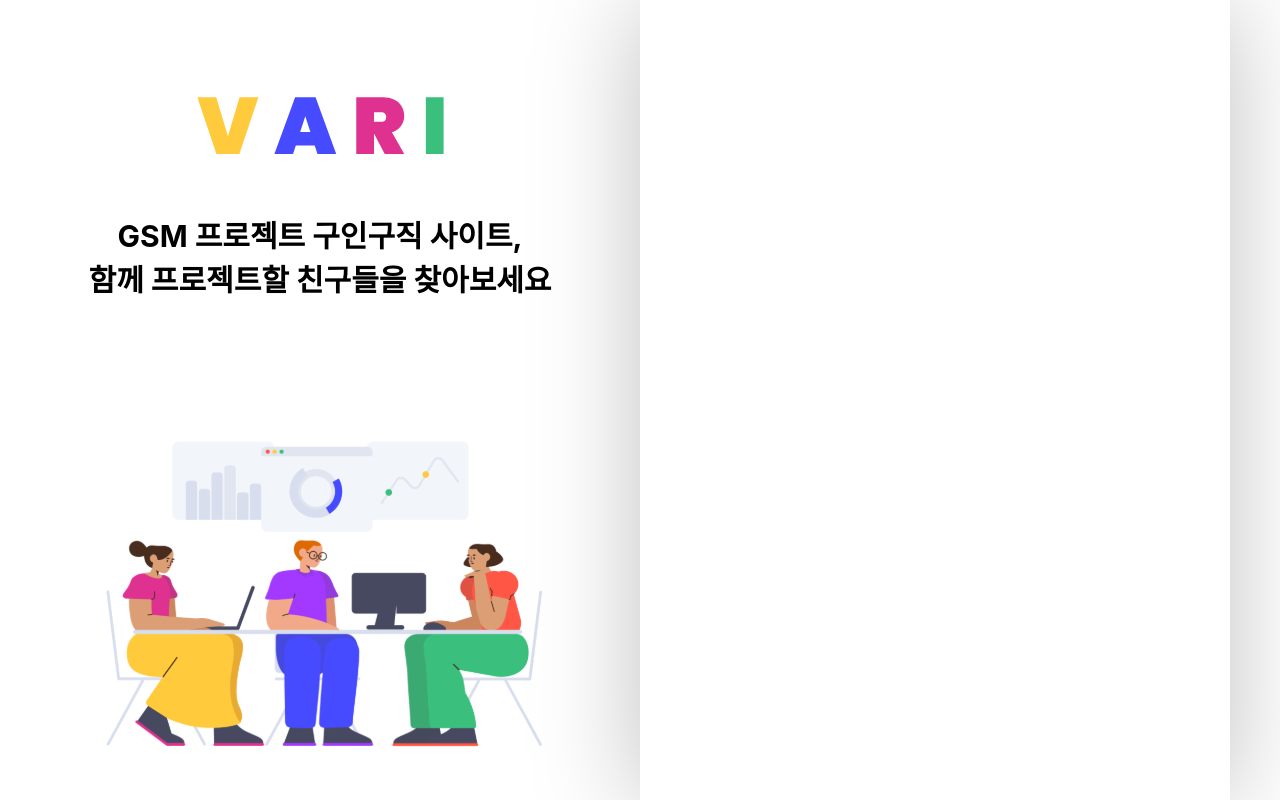
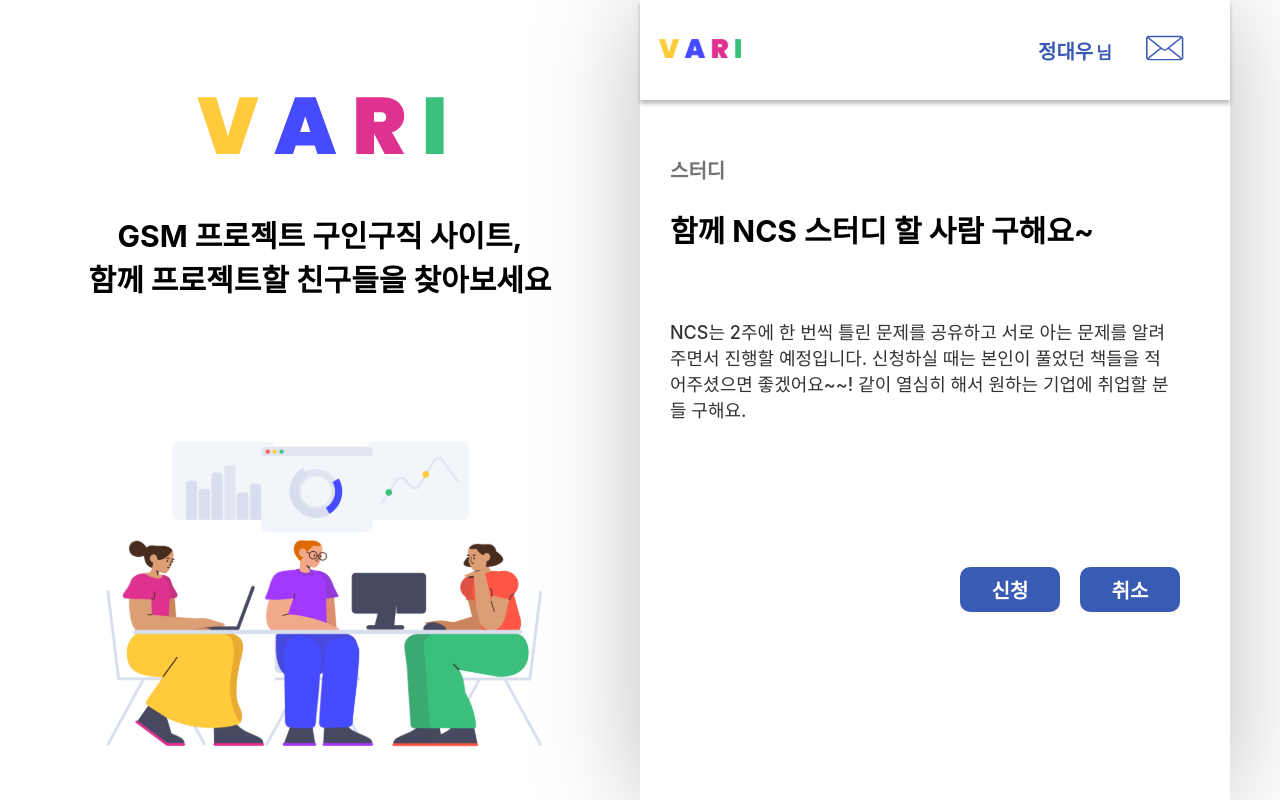
Before and after one commit to GSM-Festival/VARI-Frontend, a React (Create React App) app: page /show in a window 1280 px wide. Built offline with nearby package versions, Linux system fonts and the light colour scheme.

Commit message:
ShowPage, alert

```diff
--- a/src/Components/JobSearch/JobSearch.js
+++ b/src/Components/JobSearch/JobSearch.js
@@ -1,6 +1,7 @@
 import { useState } from "react";
 import * as S from "./Style";
 import Pen from "../../Assets/SVG/Pen.svg";
+import { Link } from "react-router-dom";
 
 const JobSearch = () => {
   const [on1, setOn1] = useState(true);
@@ -45,7 +46,9 @@ const JobSearch = () => {
           </S.TopicBtn>
           {on1 && (
             <S.TopicList>
-              <S.TopicItem>1아이템</S.TopicItem>
+              <Link to="/show">
+                <S.TopicItem>1아이템</S.TopicItem>
+              </Link>
             </S.TopicList>
           )}
         </div>
--- /dev/null
+++ b/src/Components/JobSearchDetail/JobSearchDetail.js
@@ -0,0 +1,24 @@
+import * as S from "./Style";
+import { Link } from "react-router-dom";
+
+const JobSearchDetail = () => {
+  return (
+    <S.Positioner>
+      <S.Topic>스터디</S.Topic>
+      <S.WriteText>함께 NCS 스터디 할 사람 구해요~</S.WriteText>
+      <S.Content>
+        NCS는 2주에 한 번씩 틀린 문제를 공유하고 서로 아는 문제를 알려주면서
+        진행할 예정입니다. 신청하실 때는 본인이 풀었던 책들을 적어주셨으면
+        좋겠어요~~! 같이 열심히 해서 원하는 기업에 취업할 분들 구해요.
+      </S.Content>
+      <S.BtnWrapper>
+        <S.Btn to="/" onClick={() => alert("신청 완료")}>
+          신청
+        </S.Btn>
+        <S.Btn to="/">취소</S.Btn>
+      </S.BtnWrapper>
+    </S.Positioner>
+  );
+};
+
+export default JobSearchDetail;
--- /dev/null
+++ b/src/Components/JobSearchDetail/Style.js
@@ -0,0 +1,58 @@
+import styled from "styled-components";
+import { Link } from "react-router-dom";
+
+export const Positioner = styled.div`
+  display: flex;
+  flex-direction: column;
+  width: 100%;
+`;
+
+export const Topic = styled.div`
+  margin-top: 55px;
+  margin-left: 30px;
+  display: flex;
+  color: #737373;
+  font-size: 20px;
+  font-weight: 700;
+`;
+
+export const WriteText = styled.div`
+  margin-top: 23px;
+  margin-left: 30px;
+  color: #000;
+  font-weight: 700;
+  font-size: 30px;
+`;
+
+export const Content = styled.div`
+  width: 500px;
+  height: 100%;
+  margin-left: 30px;
+  margin-top: 67px;
+  font-weight: 500;
+  font-size: 18px;
+  color: #333333;
+`;
+export const BtnWrapper = styled.div`
+  display: flex;
+  width: 220px;
+  margin-left: 320px;
+  margin-top: 145px;
+  justify-content: space-between;
+`;
+
+export const Btn = styled(Link)`
+  display: flex;
+  width: 100px;
+  height: 45px;
+  text-decoration: none;
+  color: #fff;
+  background: #395bb4;
+  border-radius: 10px;
+  border: none;
+  align-items: center;
+  justify-content: center;
+  font-weight: 600;
+  font-size: 20px;
+  cursor: pointer;
+`;
--- a/src/Components/Write/Write.js
+++ b/src/Components/Write/Write.js
@@ -40,7 +40,9 @@ const Write = () => {
         <S.content placeholder="내용을 입력해주세요."></S.content>
       </S.ContentWrapper>
       <S.BtnWrapper>
-        <S.Btn to="/">저장</S.Btn>
+        <S.Btn to="/" onClick={() => alert("저장 완료")}>
+          저장
+        </S.Btn>
         <S.Btn to="/">취소</S.Btn>
       </S.BtnWrapper>
     </S.Positioner>
--- a/src/Components/index.js
+++ b/src/Components/index.js
@@ -4,3 +4,4 @@ export { default as Header } from "./Common/Header/Header";
 export { default as Navigate } from "./Navigate/Navigate";
 export { default as JobSearch } from "./JobSearch/JobSearch";
 export { default as Write } from "./Write/Write";
+export { default as JobSearchDetail } from "./JobSearchDetail/JobSearchDetail";
--- /dev/null
+++ b/src/Pages/ShowPage.js
@@ -0,0 +1,12 @@
+import { Header, JobSearchDetail } from "../Components";
+
+const ShowPage = () => {
+  return (
+    <>
+      <Header />
+      <JobSearchDetail />
+    </>
+  );
+};
+
+export default ShowPage;
--- a/src/Router.js
+++ b/src/Router.js
@@ -1,5 +1,6 @@
 import { BrowserRouter, Routes, Route } from "react-router-dom";
 import { SignInPage, SignUpPage, MainPage, WritePage } from "./Pages";
+import ShowPage from "./Pages/ShowPage";
 
 const Router = () => {
   return (
@@ -9,6 +10,7 @@ const Router = () => {
         <Route path="/signin" element={<SignInPage />} />
         <Route path="/signup" element={<SignUpPage />} />
         <Route path="/write" element={<WritePage />} />
+        <Route path="/show" element={<ShowPage />} />
       </Routes>
     </BrowserRouter>
   );
```
